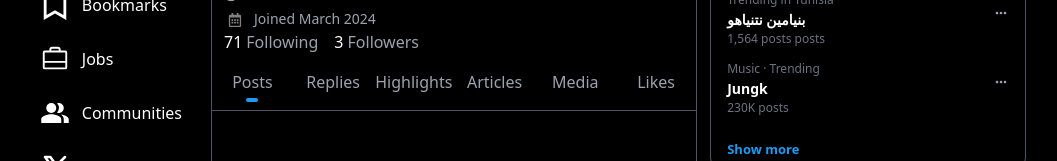
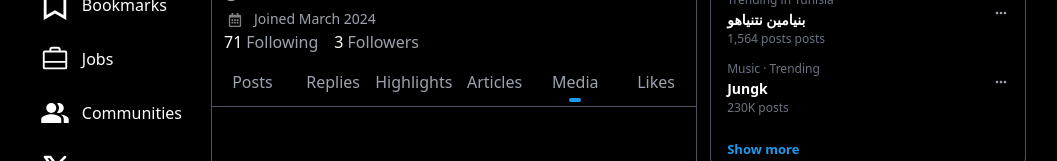
Before and after one commit to mahdibenmansour/x-clone, a React (Vite) app: page / in a window 1280 px wide. Both pictures are taken after a click on the picture 346 px from the left and 66 px from the top of the page. Shown: the part 350-511 px from the top of the page, without its empty margins (109-1166 px from the left). Built offline with nearby package versions, Linux system fonts and the light colour scheme.

Commit message:
Added Sections in Profile

```diff
--- a/src/pages/profile.jsx
+++ b/src/pages/profile.jsx
@@ -3,7 +3,9 @@ import { FaArrowLeft } from "react-icons/fa6";
 import { MdVerified } from "react-icons/md";
 import LeftBar from "../comps/leftbar.jsx";
 import RightBar from "../comps/rightbar";
+import { useState } from "react";
 export default function Profile({ setPage }) {
+  const [section, setSection] = useState("Media");
   return (
     <div className=" text-white flex content-center ">
       <LeftBar setPage={setPage} />
@@ -76,37 +78,60 @@ export default function Profile({ setPage }) {
                 </p>
               </div>
             </div>
-            <div className="flex mt-4 w-[100%] pb-2 border-b border-gray-600 ">
-              <div className="  flex flex-col flex-1 text-center content-center items-center">
-                <p className="hover:bg-[#2c2b2b65] cursor-pointer text-gray-400">
-                  Posts
-                </p>
-                <div className=" h-1 w-[15%] mt-1 rounded-3xl bg-[#1d9bf0]"></div>
+            <div className="flex mt-4 w-[100%] border-b border-gray-600 ">
+              <div
+                onClick={() => setSection("Posts")}
+                className=" hover:bg-[#2c2b2b65] h-[100%] cursor-pointer flex flex-col flex-1 text-center content-center items-center"
+              >
+                <p className=" text-gray-400">Posts</p>
+                {section === "Posts" && (
+                  <div className=" h-1 w-[15%] mt-1 rounded-3xl mb-1 bg-[#1d9bf0]"></div>
+                )}
               </div>
-              <div className="flex-1 text-center">
-                <p className="hover:bg-[#2c2b2b65] cursor-pointer text-gray-400">
-                  Replies
-                </p>
+              <div
+                onClick={() => setSection("Replies")}
+                className="hover:bg-[#2c2b2b65] h-[100%] cursor-pointer flex flex-col flex-1 text-center content-center items-center"
+              >
+                <p className="text-gray-400">Replies</p>
+                {section === "Replies" && (
+                  <div className=" h-1 w-[15%] mt-1 rounded-3xl mb-1 bg-[#1d9bf0]"></div>
+                )}
               </div>
-              <div className="flex-1 text-center">
-                <p className="hover:bg-[#2c2b2b65] cursor-pointer text-gray-400">
-                  Highlights
-                </p>
+              <div
+                onClick={() => setSection("Highlights")}
+                className="hover:bg-[#2c2b2b65] h-[100%] cursor-pointer flex flex-col flex-1 text-center content-center items-center"
+              >
+                <p className="text-gray-400">Highlights</p>
+                {section === "Highlights" && (
+                  <div className=" h-1 w-[15%] mt-1 rounded-3xl mb-1 bg-[#1d9bf0]"></div>
+                )}
               </div>
-              <div className="flex-1 text-center">
-                <p className="hover:bg-[#2c2b2b65] cursor-pointer text-gray-400">
-                  Articles
-                </p>
+              <div
+                onClick={() => setSection("Articles")}
+                className="hover:bg-[#2c2b2b65] h-[100%] cursor-pointer flex flex-col flex-1 text-center content-center items-center"
+              >
+                <p className="text-gray-400">Articles</p>
+                {section === "Articles" && (
+                  <div className=" h-1 w-[15%] mt-1 rounded-3xl mb-1 bg-[#1d9bf0]"></div>
+                )}
               </div>
-              <div className="flex-1 text-center">
-                <p className="hover:bg-[#2c2b2b65] cursor-pointer text-gray-400">
-                  Media
-                </p>
+              <div
+                onClick={() => setSection("Media")}
+                className="hover:bg-[#2c2b2b65] h-[100%] cursor-pointer flex flex-col flex-1 text-center content-center items-center"
+              >
+                <p className="text-gray-400">Media</p>
+                {section === "Media" && (
+                  <div className=" h-1 w-[15%] mt-1 rounded-3xl mb-1 bg-[#1d9bf0]"></div>
+                )}
               </div>
-              <div className="flex-1 text-center">
-                <p className="hover:bg-[#2c2b2b65] cursor-pointer text-gray-400">
-                  Likes
-                </p>
+              <div
+                onClick={() => setSection("Likes")}
+                className="hover:bg-[#2c2b2b65] h-[100%] cursor-pointer flex flex-col flex-1 text-center content-center items-center"
+              >
+                <p className="text-gray-400">Likes</p>
+                {section === "Likes" && (
+                  <div className=" h-1 w-[15%] mt-1 rounded-3xl mb-1 bg-[#1d9bf0]"></div>
+                )}
               </div>
             </div>
           </div>
```
